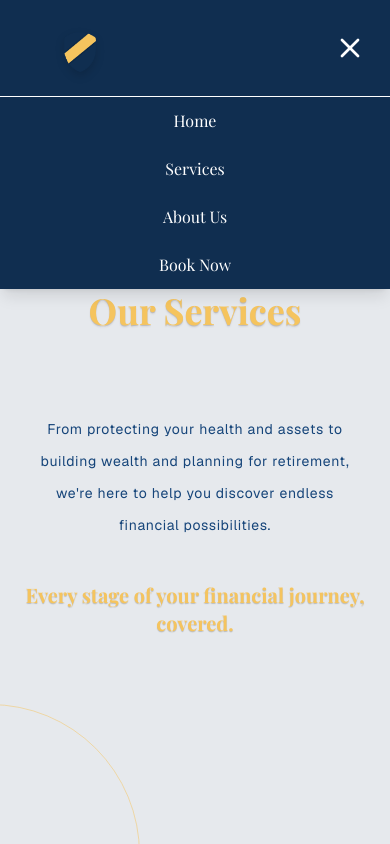
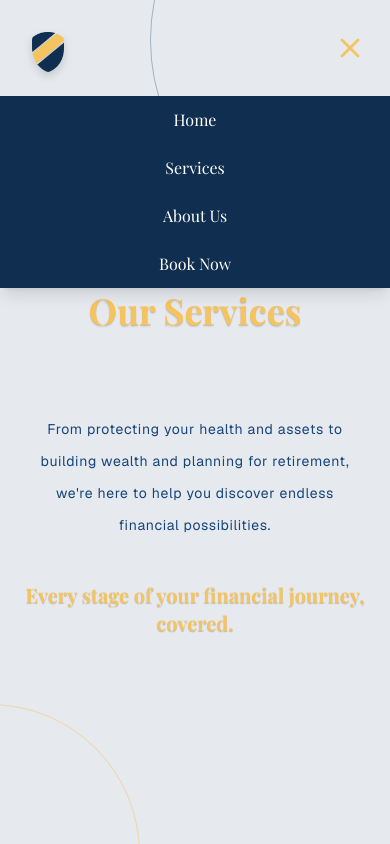
Before and after one commit to NjoguMike/franto_insurance, a Next.js app: page /services in a window 390 px wide. Both pictures are taken after a click on the button "Open navigation". Shown: the top 844 px of the page. Built offline with nearby package versions, Linux system fonts and the light colour scheme.

Commit message:
Edited Mobile menu carousel margins

```diff
--- a/src/app/page.tsx
+++ b/src/app/page.tsx
@@ -44,7 +44,7 @@ export default function Home() {
   return (
     <main className="h-screen snap-y snap-mandatory overflow-y-scroll scroll-smooth scrollbar-none">
 
-      {/* ============================          HERO      ========================== */}
+      {/* ================      HERO      ================ */}
       <section
         className="relative min-h-screen snap-start overflow-hidden bg-cover bg-center"
         style={{ backgroundImage: "url('/HeroImage.jpg')" }}
@@ -170,9 +170,7 @@ export default function Home() {
           {/* Track */}
           <div
             className="flex h-full transition-transform duration-500 ease-out"
-            style={{
-              transform: `translateX(-${current * 100}%)`,
-            }}
+            style={{ transform: `translateX(-${current * 100}%)` }}
           >
 
             {slides.map((slide, index) => (
@@ -185,16 +183,16 @@ export default function Home() {
                 <div className={`absolute -bottom-24 -right-18 h-[450px] w-[450px] rounded-full ${index === 1 ? 'border border-[var(--secondary)]/70' : 'border border-white/10'}`} />
 
                 {/* Main slide content */}
-                <div className="relative z-10 flex h-full items-center px-5 py-20 sm:px-8">
+                <div className="relative z-10 flex h-full items-start sm:items-center px-5 py-20 sm:px-8">
                   <div className="grid w-full grid-cols-[1.1fr_0.9fr] items-center gap-3 sm:grid-cols-[1fr_1fr] sm:gap-6">
                     {/* ----------------------- TEXT ------------------------ */}
-                    <div className="min-w-0">
+                    <div className="min-w-0 flex flex-col">
                       <div className="flex items-center gap-3">
                         <span className="font-serif text-4xl font-semibold text-white/40 sm:text-5xl">
                           0{index + 1}
                         </span>
                       </div>
-                      <div className="mt-4 h-px w-10 bg-[var(--secondary)] sm:w-12" />
+                      <div className="my-6 h-px w-10 bg-[var(--secondary)] sm:w-12" />
                       <p className={`mt-5 text-[9px] font-semibold uppercase tracking-[0.25em] ${index === 1 ? 'text-[var(--primary)]' : 'text-[var(--accent)]'} sm:text-[10px]`}>
                         {slide.eyebrow}
                       </p>
@@ -226,7 +224,7 @@ export default function Home() {
                 </div>
 
                 {/* --------------------------- MOBILE NAVIGATION ---------------------------- */}
-                <div className="absolute bottom-12 left-5 right-5 z-20 flex items-center justify-between sm:left-8 sm:right-8">
+                <div className="absolute bottom-18 left-5 right-5 z-20 flex items-center justify-between sm:left-8 sm:right-8">
 
                   <button
                     type="button"
--- a/src/components/Navbar.tsx
+++ b/src/components/Navbar.tsx
@@ -60,11 +60,11 @@ function Navbar() {
   return (
     <>
       {/* =========================    NAVBAR      ========================= */}
-      <header className=" fixed top-0 left-0 z-50 w-full px-6 sm:px-10 py-6 sm:py-10 text-white bg-[var(--primary)] sm:bg-transparent ">
+      <header className=" fixed top-0 left-0 z-50 w-full px-6 sm:px-10 py-6 sm:py-10 text-white sm:bg-transparent ">
         <div className="flex w-full items-center justify-between">
           {/* =========================         LOGO          ========================= */}
           <Link href="/" onClick={handleNavigation} className="flex items-center gap-2"  >
-            <img src="/header2_logo.png" alt="Franto Insurance" className=" ml-10 mt-2 w-8 h-auto sm:w-10 rounded-lg object-cover drop-shadow-lg " />
+            <img src="/header2_logo.png" alt="Franto Insurance" className=" ml-2 md:ml-8 mt-2 w-8 h-auto sm:w-10 rounded-lg object-cover drop-shadow-lg " />
           </Link>
           {/* =========================              DESKTOP NAVIGATION          ========================= */}
           <nav className="min-w-100 hidden sm:flex flex-row items-center gap-2 rounded-full bg-[#102E50] px-10 py-3 text-sm font-medium backdrop-blur-md shadow-lg " >
@@ -75,7 +75,7 @@ function Navbar() {
           <button
             type="button"
             onClick={handleMobileMenuToggle}
-            className=" flex sm:hidden cursor-pointer items-center justify-center text-[var(--background)] transition-all duration-300 hover:scale-110 hover:text-[var(--accent)] "
+            className=" flex sm:hidden cursor-pointer items-center justify-center text-[var(--accent)] transition-all duration-300 hover:scale-110 hover:text-[var(--accent)] "
             aria-label={ mobileMenuOpen ? "Close navigation" : "Open navigation" }
             aria-expanded={mobileMenuOpen}
           >
@@ -84,7 +84,7 @@ function Navbar() {
         </div>
 
         {/* =========================        MOBILE NAVIGATION        ========================= */}
-        <div className={` absolute left-0 top-full w-full overflow-hidden bg-[var(--background)] backdrop-blur-md shadow-lg sm:hidden transition-all duration-300 ease-in-out border-t ${ mobileMenuOpen ? "block" : "hidden" }`}>
+        <div className={` absolute left-0 top-full w-full overflow-hidden bg-[var(--background)] backdrop-blur-md shadow-lg sm:hidden transition-all duration-300 ease-in-out ${ mobileMenuOpen ? "block" : "hidden" }`}>
           <nav className=" flex flex-col items-center text-[var(--primary)] " >
             {NavItem}
           </nav>
```
